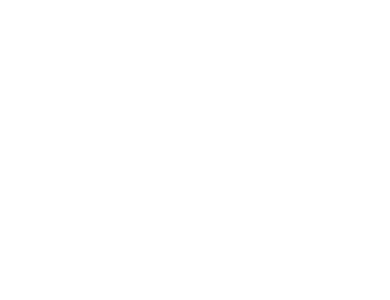
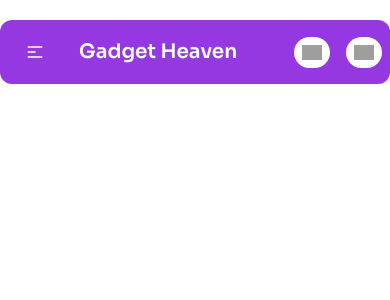
Before and after one commit to programming-hero-web-course-4/b10a8-gadget-heaven-shaimazerin46, a React (Vite) app: page / in a window 390 px wide. Shown: the top 300 px of the page. Built offline with nearby package versions, Linux system fonts and the light colour scheme; grey boxes are pictures that could not be loaded.

Commit message:
navbar done

```diff
--- /dev/null
+++ b/src/components/Banner/Banner.jsx
@@ -0,0 +1,12 @@
+import Navbar from "../Navbar/Navbar";
+
+
+const Banner = () => {
+    return (
+        <div className="main-color rounded-xl mt-5">
+            <Navbar></Navbar>
+        </div>
+    );
+};
+
+export default Banner;
--- a/src/components/Home/Home.jsx
+++ b/src/components/Home/Home.jsx
@@ -1,9 +1,11 @@
+import Banner from "../Banner/Banner";
+import Navbar from "../Navbar/Navbar";
 
 
 const Home = () => {
     return (
-        <div>
-
+        <div className="max-w-7xl mx-auto">
+            <Banner></Banner>
         </div>
     );
 };
--- a/src/components/Navbar/Navbar.jsx
+++ b/src/components/Navbar/Navbar.jsx
@@ -1,9 +1,53 @@
+import { NavLink } from "react-router-dom";
 
 
 const Navbar = () => {
+    const links = <>
+    <NavLink>Home</NavLink>
+    <NavLink>Statistics</NavLink>
+    <NavLink>Dashboard</NavLink>
+    </>
     return (
         <div>
-
+            <div className="navbar bg-transparent text-white">
+                <div className="navbar-start">
+                    <div className="dropdown">
+                        <div tabIndex={0} role="button" className="btn btn-ghost lg:hidden">
+                            <svg
+                                xmlns="http://www.w3.org/2000/svg"
+                                className="h-5 w-5"
+                                fill="none"
+                                viewBox="0 0 24 24"
+                                stroke="currentColor">
+                                <path
+                                    strokeLinecap="round"
+                                    strokeLinejoin="round"
+                                    strokeWidth="2"
+                                    d="M4 6h16M4 12h8m-8 6h16" />
+                            </svg>
+                        </div>
+                        <ul
+                            tabIndex={0}
+                            className="menu menu-sm dropdown-content bg-base-100 rounded-box z-[1] mt-3 w-52 p-2 shadow text-black space-y-3">
+                                {links}
+                        </ul>
+                    </div>
+                    <a className="btn btn-ghost text-xl">Gadget Heaven</a>
+                </div>
+                <div className="navbar-center hidden lg:flex">
+                    <ul className="menu menu-horizontal px-1 gap-5">
+                        {links}
+                    </ul>
+                </div>
+                <div className="navbar-end space-x-4">
+                    <a className="p-2 rounded-full bg-white">
+                        <img src="https://img.icons8.com/?size=50&id=9671&format=png" alt="" className="w-5"/>
+                    </a>
+                    <a className="p-2 rounded-full bg-white">
+                        <img src="https://img.icons8.com/?size=50&id=87&format=png" alt="" className="w-5"/>
+                    </a>
+                </div>
+            </div>
         </div>
     );
 };
--- a/src/index.css
+++ b/src/index.css
@@ -7,7 +7,7 @@
   font-family: "Sora", sans-serif;
 }
 .main-color{
-  color: #9538E2;
+  background-color: #9538E2;
 }
 .text-light{
   color: rgba(9, 8, 15, 0.6);
```
